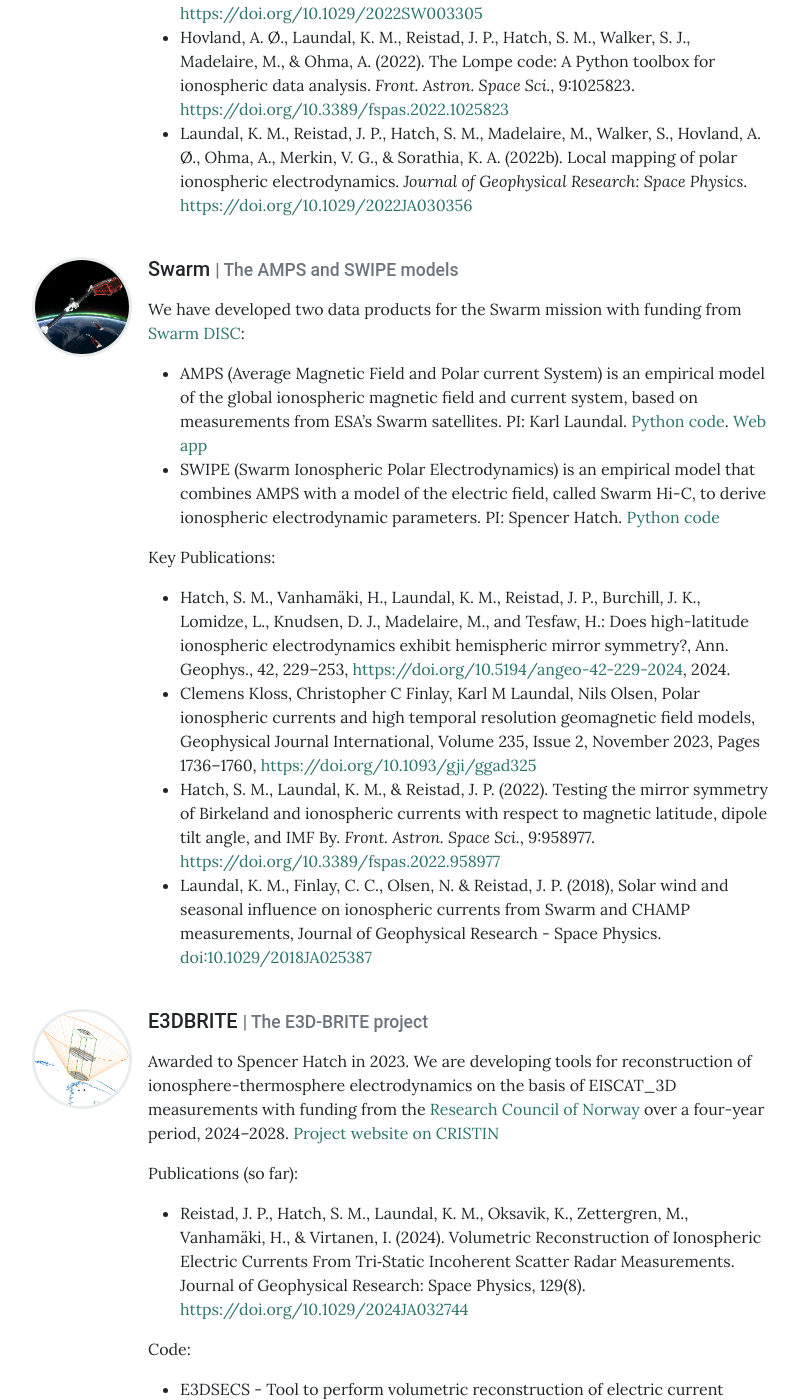
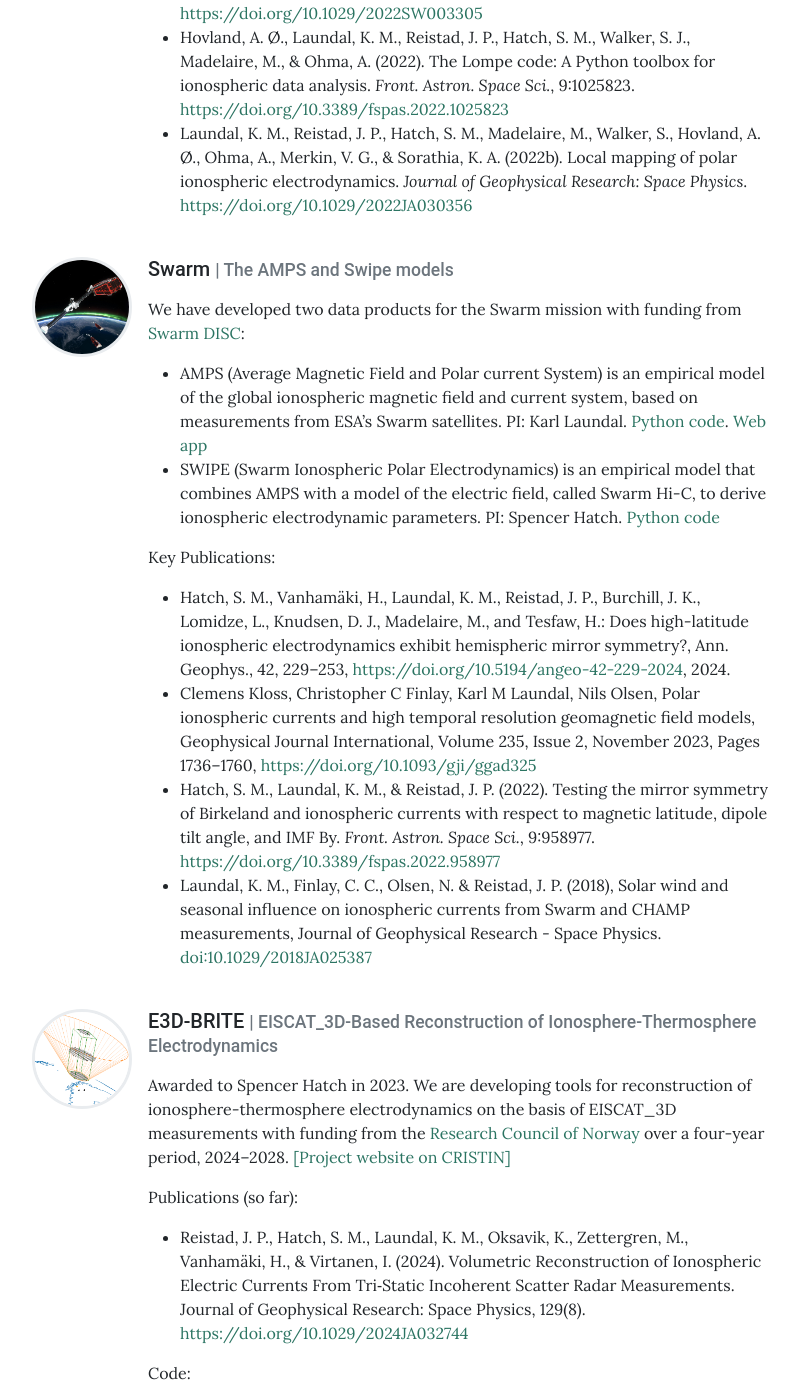
Before and after one commit to DynaMIT-uib/DynaMIT-uib.github.io, a Jekyll site: the page built from pages/projects.md, in a window 1280 px wide and 1400 px high, scrolled down 1650 px. Shown: the whole window, without its empty margins (240-1038 px from the left). Built offline with Jekyll 4.4.1, drawn with Linux system fonts in a browser that asks for light colours; some of the changed text lies outside the part shown.

Commit message:
Update Projects.yml

```diff
--- a/_data/Projects.yml
+++ b/_data/Projects.yml
@@ -33,7 +33,7 @@ Projects:
 
 
   - name: Swarm
-    role: The AMPS and SWIPE models
+    role: The AMPS and Swipe models
     image: assets/theme/images/swarm.jpg
     description: |
        We have developed two data products for the Swarm mission with funding from [Swarm DISC](https://swarmdisc.org/):
@@ -46,15 +46,15 @@ Projects:
        - Hatch, S. M., Laundal, K. M., & Reistad, J. P. (2022). Testing the mirror symmetry of Birkeland and ionospheric currents with respect to magnetic latitude, dipole tilt angle, and IMF By. *Front. Astron. Space Sci.*, 9:958977. [https://doi.org/10.3389/fspas.2022.958977](https://doi.org/10.3389/fspas.2022.958977)
        - Laundal, K. M., Finlay, C. C., Olsen, N. & Reistad, J. P. (2018), Solar wind and seasonal influence on ionospheric currents from Swarm and CHAMP measurements, Journal of Geophysical Research - Space Physics. [doi:10.1029/2018JA025387](https://doi.org/doi:10.1029/2018JA025387)
 
-  - name: E3DBRITE
-    role: The E3D-BRITE project
+  - name: E3D-BRITE
+    role: EISCAT_3D-Based Reconstruction of Ionosphere-Thermosphere Electrodynamics
     image: assets/theme/images/e3dbrite.png
     description: |
-       Awarded to Spencer Hatch in 2023. We are developing tools for reconstruction of ionosphere-thermosphere electrodynamics on the basis of EISCAT_3D measurements with funding from the [Research Council of Norway](https://prosjektbanken.forskningsradet.no/en/project/FORISS/344061?Kilde=FORISS&distribution=Ar&chart=bar&calcType=funding&Sprak=no&sortBy=date&sortOrder=desc&resultCount=30&offset=0&Geografi.2=Kongsberg&source=FORISS&projectId=341078) over a four-year period, 2024–2028. [Project website on CRISTIN](https://app.cristin.no/projects/show.jsf?id=2713925)
+       Awarded to Spencer Hatch in 2023. We are developing tools for reconstruction of ionosphere-thermosphere electrodynamics on the basis of EISCAT_3D measurements with funding from the [Research Council of Norway](https://prosjektbanken.forskningsradet.no/en/project/FORISS/344061?Kilde=FORISS&distribution=Ar&chart=bar&calcType=funding&Sprak=no&sortBy=date&sortOrder=desc&resultCount=30&offset=0&Geografi.2=Kongsberg&source=FORISS&projectId=341078) over a four-year period, 2024–2028. [[Project website on CRISTIN]](https://app.cristin.no/projects/show.jsf?id=2713925)
 
        Publications (so far):
        - Reistad, J. P., Hatch, S. M., Laundal, K. M., Oksavik, K., Zettergren, M., Vanhamäki, H., & Virtanen, I. (2024). Volumetric Reconstruction of Ionospheric Electric Currents From Tri‐Static Incoherent Scatter Radar Measurements. Journal of Geophysical Research: Space Physics, 129(8). [https://doi.org/10.1029/2024JA032744](https://doi.org/10.1029/2024JA032744)
 
        Code:
-       - E3DSECS - Tool to perform volumetric reconstruction of electric current density. [Github](https://github.com/jpreistad/e3dsecs)
-       - EISCAT_3D Uncertainty Estimation (e3doubt) - a toolbox for EISCAT_3D experiment design and uncertainty estimation. [Github](https://github.com/Dartspacephysiker/e3doubt)
+       - E3DSECS - Tool to perform volumetric reconstruction of electric current density. [[Github]](https://github.com/jpreistad/e3dsecs)
+       - EISCAT_3D Uncertainty Estimation (e3doubt) - a toolbox for EISCAT_3D experiment design and uncertainty estimation. [[Github]](https://github.com/Dartspacephysiker/e3doubt)
```
